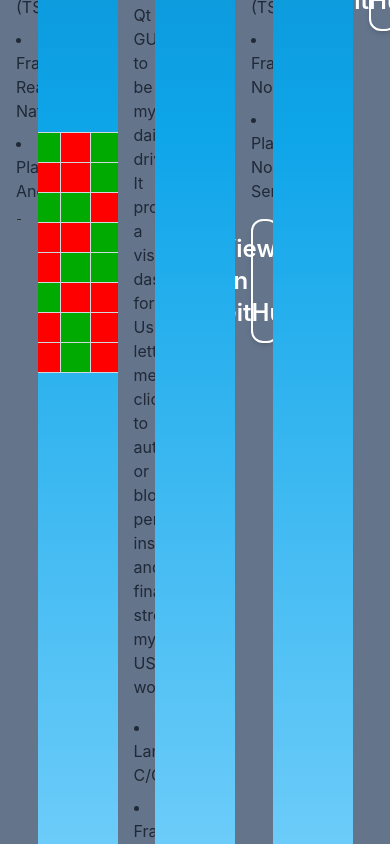
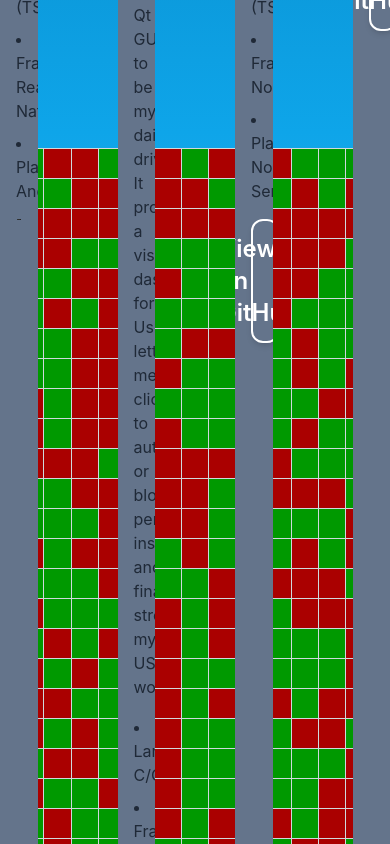
Before and after one commit to IBXCODECAT/personal-website, a React (Create React App) app: page / in a window 390 px wide. Shown: the part 2400-3244 px from the top of the page. Built offline with nearby package versions, Linux system fonts and the light colour scheme.

Commit message:
Auto Cell Row Count

```diff
--- a/src/Components/FX/LifeGame.tsx
+++ b/src/Components/FX/LifeGame.tsx
@@ -1,6 +1,6 @@
 // FX Module for Conway's Game of Life!
 
-import { useState } from "react";
+import { useEffect, useState } from "react";
 
 // 1. Any live cell with less than two live neighbors dies
 // 2. Any live cell with two or three live neighbors lives
@@ -25,38 +25,73 @@
     return arr;
 }
 
+// Custom hook for tracking window dimensions
+const useWindowDimensions = () => {
+    const [windowDimensions, setWindowDimensions] = useState({
+        width: window.innerWidth,
+        height: window.innerHeight,
+    });
+
+    useEffect(() => {
+
+        const handleResize = () => {
+            setWindowDimensions({
+                width: window.innerWidth,
+                height: window.innerHeight
+            });
+        }
+
+        // Hook resize handler into resize event
+        window.addEventListener("resize", handleResize);
+
+        return () => window.removeEventListener("resize", handleResize);
+    }, []); // [] is an empty dependency ensuring effect only runs on mount and unmount
+
+    return windowDimensions;
+}
+
 const LifeGame = () => {
+    const CELL_SIZE_PX = 30;
+    const { width, height } = useWindowDimensions();
 
-    const COLS = 4
-    const ROWS = 8
-    const CELL_SIZE = 30;
-    const ALIVE_COLOR = "#00AA00";
-    const DEAD_COLOR = "#FF0000";
+    const dynamicCols = Math.floor(width / CELL_SIZE_PX);
+    const dynamicRows = Math.floor(height / CELL_SIZE_PX);
+
+    const ALIVE_COLOR = "#009900";
+    const DEAD_COLOR = "#AA0000";
 
     const [cellStates, setCellStates] = useState<boolean[][]>(() =>
-        Generate2DArray(ROWS, COLS)
+        Generate2DArray(dynamicRows, dynamicCols)
     );
 
-    // Simple display for verification
-    const liveCellsCount = cellStates.flat().length;
+    useEffect(() => {
+        // Only run if the calculated dimensions are valid
+        if (dynamicRows > 0 && dynamicCols > 0) {
+            setCellStates(Generate2DArray(dynamicRows, dynamicCols));
+            console.log(`Grid re-generated: ${dynamicRows}x${dynamicCols}`);
+        }
+    }, [dynamicRows, dynamicCols]); // Recalculate when rows or cols change!
 
     return (
-        <div className="w-screen h-screen">
-            <table style={{ borderSpacing: '1px', backgroundColor: '#90A4AE' }}>
+        <div className="flex flex-col items-center w-screen h-screen p-4">
+            <table style={{
+                borderSpacing: '1px',
+                backgroundColor: '#90A4AE',
+                margin: '0 auto', // Center the table
+                flexShrink: 1, // Allows the table to shrink if necessary
+                overflow: 'auto'
+            }}>
                 <tbody>
-                    {/* Map over the outer array (rows) */}
                     {cellStates.map((row, rowIndex) => (
                         <tr key={rowIndex}>
-                            {/* Map over the inner array (cells/columns) */}
                             {row.map((isAlive, colIndex) => (
                                 <td
                                     key={`${rowIndex}-${colIndex}`}
                                     style={{
-                                        width: CELL_SIZE,
-                                        height: CELL_SIZE,
-                                        // Set the background color based on the cell's state
+                                        width: CELL_SIZE_PX,
+                                        height: CELL_SIZE_PX,
                                         backgroundColor: isAlive ? ALIVE_COLOR : DEAD_COLOR,
-                                        border: '1px solid #CFD8DC'
+                                        border: '1px solid #CFD8DC',
                                     }}
                                 >
                                     {''}
```
